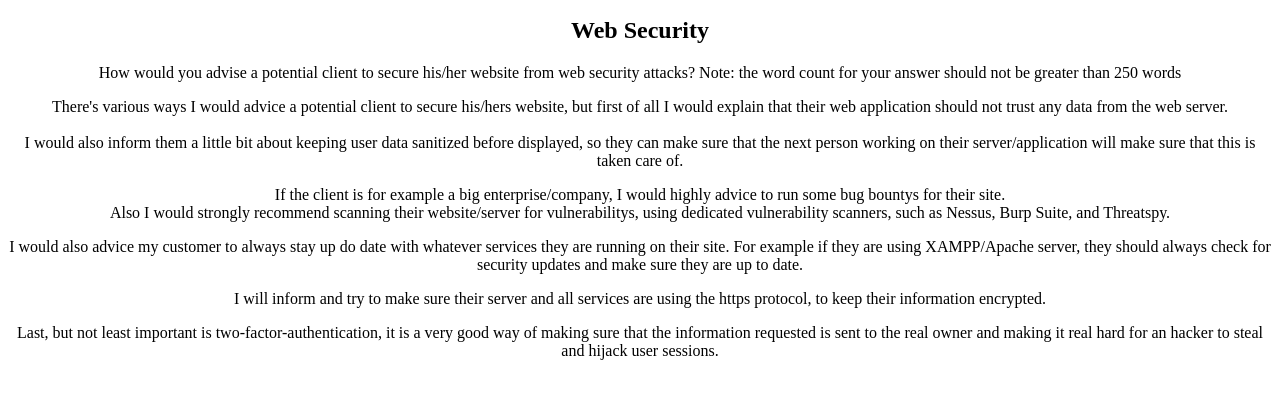
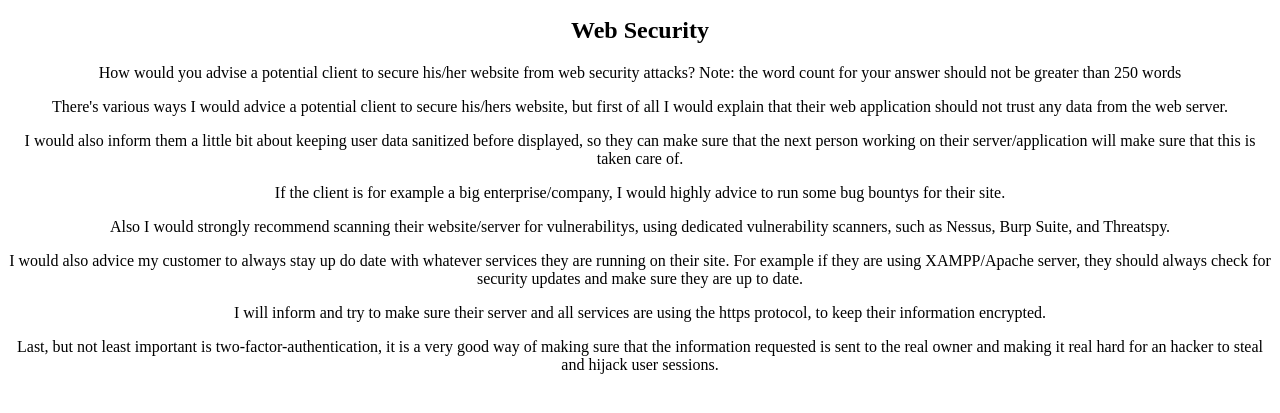
Before and after one commit to Noroff-FEU-Assignments/cross-course-project-slerbakk, a plain HTML site: page index.html in a window 1280 px wide. Shown: the part 101-514 px from the top of the page. Drawn offline with Linux system fonts and the light colour scheme.

Commit message:
Update index.html

```diff
--- a/index.html
+++ b/index.html
@@ -10,11 +10,10 @@
     <h2>Web Security</h2>
     <p id="web-security-question">How would you advise a potential client to secure his/her website from web security attacks? Note: the word count for your answer should not be greater than 250 words</p>
     <p id="web-security-answer">There's various ways I would advice a potential client to secure his/hers website, but first of all I would explain that their web application should not trust any data from the web server.
-        <br><br>I would also inform them a little bit about keeping user data sanitized before displayed, so they can make sure that the next person working on their server/application will make sure that this is taken care of.
+        <p>I would also inform them a little bit about keeping user data sanitized before displayed, so they can make sure that the next person working on their server/application will make sure that this is taken care of.</p>
 
-        <p>If the client is for example a big enterprise/company, I would highly advice to run some bug bountys for their site.
-        <br>Also I would strongly recommend scanning their website/server for vulnerabilitys, using dedicated vulnerability scanners, such as Nessus, Burp Suite, and Threatspy.
-        </p>
+        <p>If the client is for example a big enterprise/company, I would highly advice to run some bug bountys for their site.</p>
+        <p>Also I would strongly recommend scanning their website/server for vulnerabilitys, using dedicated vulnerability scanners, such as Nessus, Burp Suite, and Threatspy.</p>
         <p>I would also advice my customer to always stay up do date with whatever services they are running on their site. For example if they are using XAMPP/Apache server, they should always check for security updates and make sure they are up to date.
         </p>
         <p>I will inform and try to make sure their server and all services are using the https protocol, to keep their information encrypted.
```
